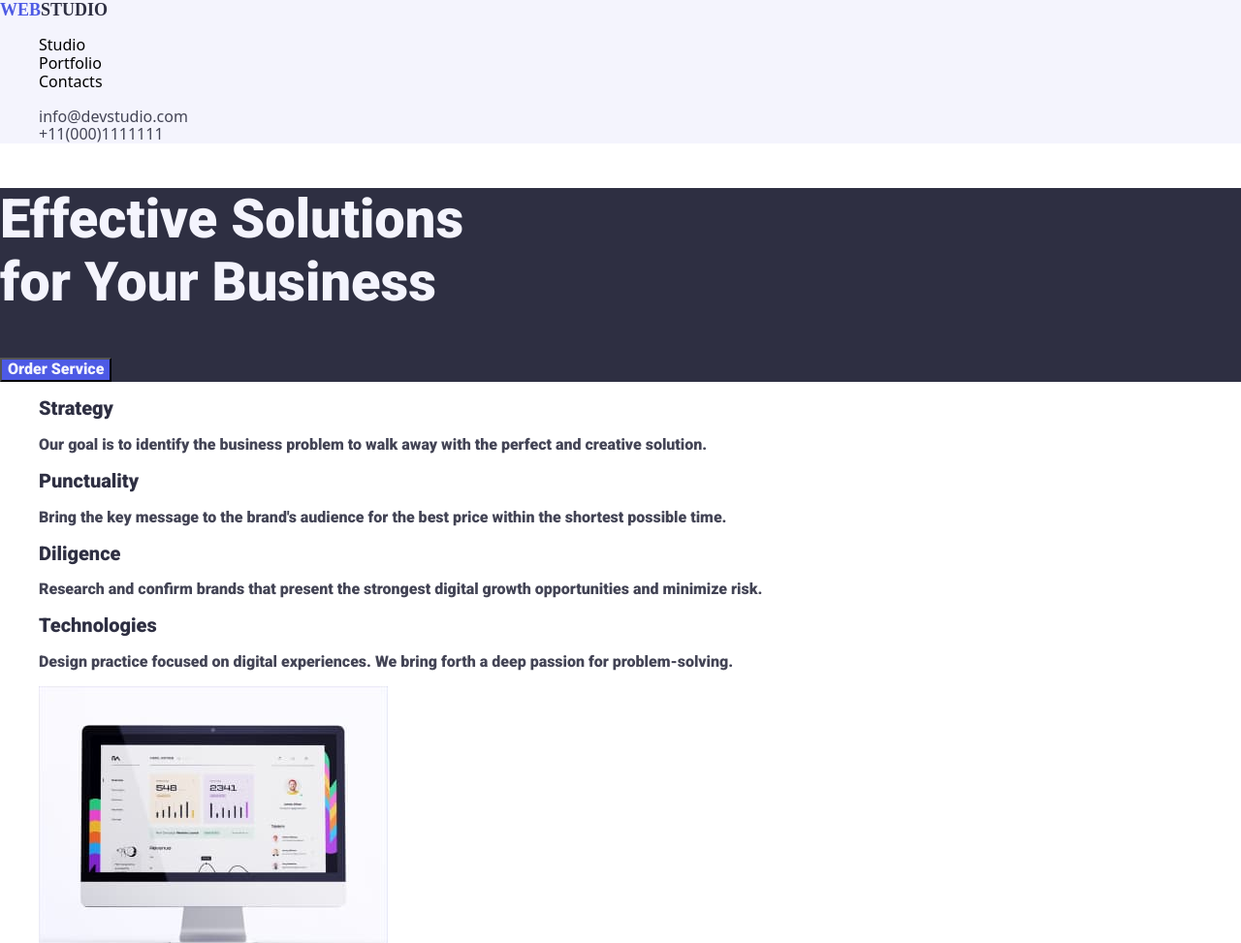
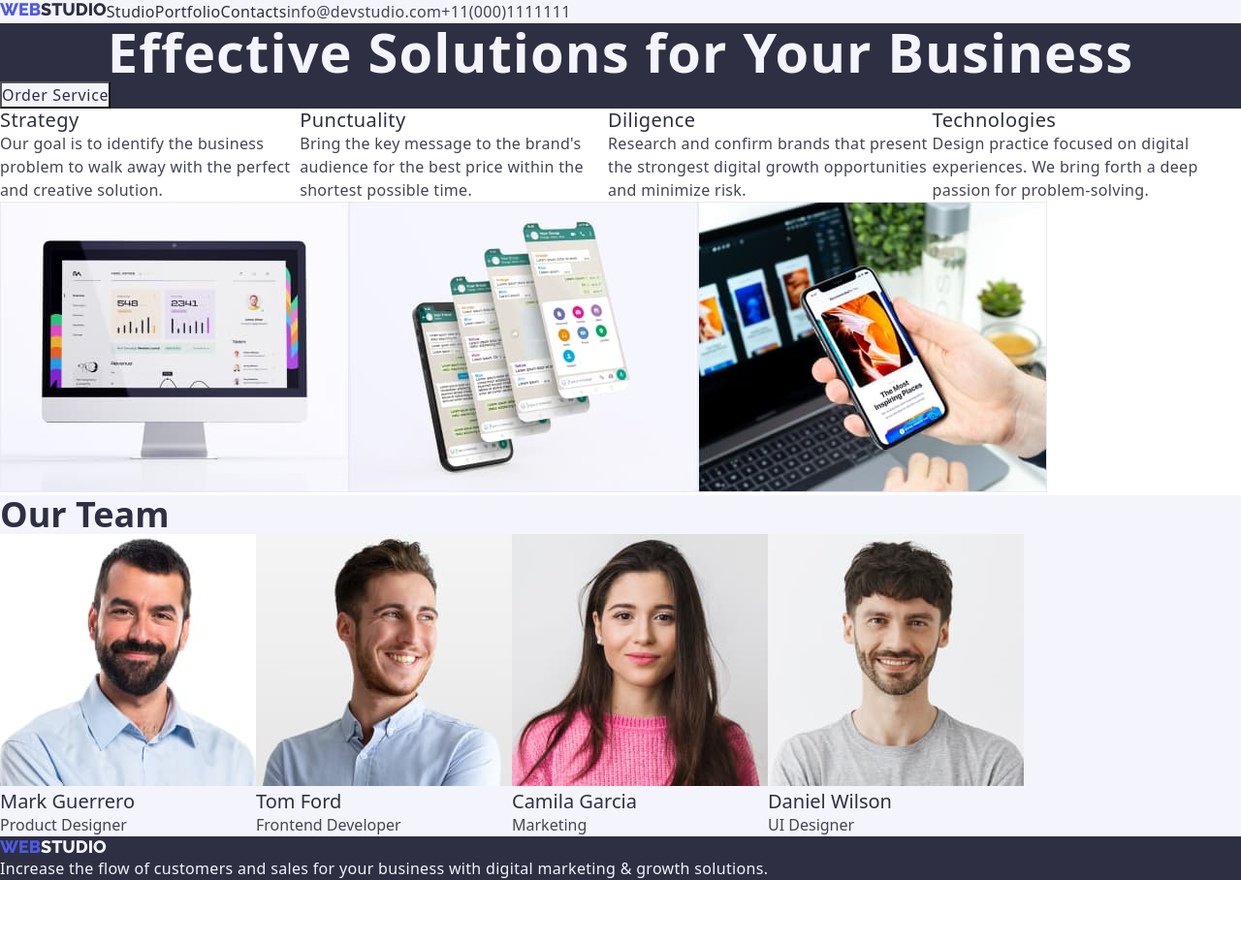
Before and after one commit to OksanaZholdak/goit-markup-hw-01, a plain HTML site: page index.html in a window 1280 px wide. Shown: the top 973 px of the page at 97% size. After the commit the page ends 908 px from the top, so only its background shows below. Drawn offline with nearby package versions, Linux system fonts and the light colour scheme.

Commit message:
add changes

```diff
--- a/css/styles.css
+++ b/css/styles.css
@@ -1,3 +1,5 @@
+/* GENERAL SETTINGS */
+
 :root {
   --accent-color: #f4f4fd;
   --primary-text-color: #2e2f42;
@@ -5,129 +7,217 @@
   --thirdly-text-color: #4d5ae5;
 }
 
-body {
-  margin: 0;
+*,
+*::before,
+*::after {
+  box-sizing: inherit;
 }
 
-.header {
-  background-color: var(--accent-color);
+* {
+  margin: 0;
+  padding: 0;
+  list-style: none;
+  box-sizing: border-box;
 }
 
-.accent {
-  font-family: "Raleway";
-  font-style: normal;
-  font-weight: 800;
-  font-size: 18px;
-  line-height: 1, 16;
-  color: var(--thirdly-text-color);
-}
+/* BODY */
 
-.logo {
-  font-family: "Raleway";
-  font-style: normal;
-  font-weight: 800;
-  font-size: 18px;
-  line-height: 1, 16;
+body {
   color: var(--primary-text-color);
+  font-family: "Roboto" sans-serif;
 }
 
 .link {
   text-decoration: none;
 }
 
-ul {
+.list {
   list-style: none;
 }
 
-.studio-link {
-  font-family: "Roboto";
+/* HEADER */
+
+.header {
+  display: flex;
+  background-color: var(--accent-color);
+}
+.header-nav {
+  display: flex;
+}
+.logo {
+  display: flex;
+  font-family: "Raleway";
   font-style: normal;
-  font-weight: 500;
-  font-size: 16px;
-  line-height: 1, 5;
+  font-weight: 800;
+  font-size: 18px;
+  line-height: 1.16;
+
   color: var(--primary-text-color);
 }
 
-.nav-link {
-  font-family: "Roboto";
-  font-style: normal;
+.accent {
+  display: flex;
+  color: var(--thirdly-text-color);
+}
+
+.header-list {
+  display: flex;
+}
+
+.studio-link {
   font-weight: 500;
   font-size: 16px;
-  line-height: 1, 5;
+  line-height: 1.5;
+  letter-spacing: 0.02em;
+
   color: var(--primary-text-color);
 }
 
-.contacts-link {
-  font-family: "Roboto";
-  font-style: normal;
+.studio-link:hover {
+  color: var(--thirdly-text-color);
+}
+
+.studio-link:focus {
+  color: var(--thirdly-text-color);
+}
+
+.nav-link {
   font-weight: 500;
   font-size: 16px;
-  line-height: 1, 5;
+  line-height: 1.5;
+  letter-spacing: 0.02em;
+
   color: var(--primary-text-color);
 }
 
+.nav-link:hover {
+  color: var(--thirdly-text-color);
+}
+
+.nav-link:focus {
+  color: var(--thirdly-text-color);
+}
+
+.contacts-link {
+  font-weight: 500;
+  font-size: 16px;
+  line-height: 1.5;
+  letter-spacing: 0.02em;
+
+  color: var(--primary-text-color);
+}
+
+.contacts-link:hover {
+  color: var(--thirdly-text-color);
+}
+
+.contacts-link:focus {
+  color: var(--thirdly-text-color);
+}
+
+.navigation {
+  display: flex;
+}
+
 .contact-link {
+  font-size: 16px;
+  line-height: 1.5;
+  letter-spacing: 0.02em;
   color: var(--secondary-text-color);
 }
 
+.contact-link:hover {
+  color: var(--thirdly-text-color);
+}
+
+.contact-link:focus {
+  color: var(--thirdly-text-color);
+}
+
 .phone-link {
+  font-size: 16px;
+  line-height: 1.5;
+  letter-spacing: 0.02em;
+
   color: var(--secondary-text-color);
 }
+
+.phone-link:hover {
+  color: var(--thirdly-text-color);
+}
+
+.phone-link:focus {
+  color: var(--thirdly-text-color);
+}
+
+/* MAIN-HERO */
 
 .main-section {
   background-color: var(--primary-text-color);
 }
 
 .hero-title {
-  font-family: "Roboto";
-  font-style: normal;
   font-weight: 700;
   font-size: 56px;
-  line-height: 1, 07;
+  line-height: 1.07;
+  text-align: center;
+  letter-spacing: 0.02em;
+
   color: var(--accent-color);
 }
 
 .button {
-  font-family: "Roboto";
-  font-style: normal;
+  font-family: inherit;
   font-weight: 500;
   font-size: 16px;
-  line-height: 1, 5;
-  color: var(--accent-color);
-  background-color: var(--thirdly-text-color);
+  line-height: 1.5;
+  letter-spacing: 0.04em;
+
+  color: var(--primary-text-color);
+  background-color: var(--accent-color);
 }
 
-.button-portfolio {
-background-color: var(--accent-color);
-color: var(--thirdly-text-color);
+.section-benefits {
+}
+
+.benefits-list {
+  display: flex;
 }
 
 .benefits-title {
-  font-family: "Roboto";
-  font-style: normal;
   font-weight: 500;
   font-size: 20px;
-  line-height: 1, 2;
+  line-height: 1.2;
+  letter-spacing: 0.02em;
+
   color: var(--primary-text-color);
 }
 
 .benefits-text {
-  font-family: "Roboto";
-  font-style: normal;
-  font-weight: 400;
   font-size: 16px;
-  line-height: 1, 2;
+  line-height: 1.5;
+  letter-spacing: 0.02em;
+
   color: var(--secondary-text-color);
 }
 
+.activity-section {
+}
+
 .section-title {
-  display: none;
+  font-weight: 700;
+  font-size: 36px;
+  line-height: 1.11;
+
+  color: var(--primary-text-color);
+}
+
+.technologies {
+  display: flex;
 }
 
 .team {
-    font-family: "Roboto";
   font-style: normal;
-  font-weight: 400;
   font-size: 16px;
   line-height: 1, 5;
   color: var(--secondary-text-color);
@@ -135,25 +225,60 @@ color: var(--thirdly-text-color);
 }
 
 .team-title {
-  font-family: "Roboto";
-  font-style: normal;
   font-weight: 700;
   font-size: 36px;
-  line-height: 1, 11;
+  line-height: 1.11;
+
   color: var(--primary-text-color);
 }
 
+.team-workers {
+  display: flex;
+}
+
+.team-list {
+}
+
 .team-name {
-  font-family: "Roboto";
-  font-style: normal;
   font-weight: 500;
   font-size: 20px;
-  line-height: 1, 2;
+  line-height: 1.2;
+
   color: var(--primary-text-color);
 }
+
 .team-position {
-    color: var(--secondary-text-color);
+  font-size: 16px;
+  line-height: 1.5;
+
+  color: var(--secondary-text-color);
 }
+
+/* MAIN PORTFOLIO */
+
+.section-title {
+  display: none;
+}
+
+.button-list {
+  display: flex;
+}
+
+.img-list {
+  display: flex;
+}
+
+.active:hover {
+  background-color: var(--thirdly-text-color);
+  color: var(--accent-color);
+}
+
+.active:focus {
+  background-color: var(--thirdly-text-color);
+  color: var(--accent-color);
+}
+
+/* FOOTER */
 
 .footer {
   background-color: var(--primary-text-color);
@@ -164,7 +289,8 @@ color: var(--thirdly-text-color);
   font-style: normal;
   font-weight: 800;
   font-size: 18px;
-  line-height: 1, 16;
+  line-height: 1.17;
+
   color: var(--accent-color);
 }
 
@@ -173,9 +299,9 @@ color: var(--thirdly-text-color);
 }
 
 .footer-text {
+  font-size: 16px;
+  line-height: 1.5;
+  letter-spacing: 0.02em;
+
   color: var(--accent-color);
-  font-style: normal;
-  font-weight: 400;
-  font-size: 16px;
-  line-height: 1, 5;
 }
--- a/index.html
+++ b/index.html
@@ -7,44 +7,69 @@
     <link rel="preconnect" href="https://fonts.googleapis.com" />
     <link rel="preconnect" href="https://fonts.gstatic.com" crossorigin />
     <link
-      href="https://fonts.googleapis.com/css2?family=Oleo+Script:wght@400;700&family=Roboto:wght@900&display=swap"
+      href="https://fonts.googleapis.com/css2?family=Oleo+Script:wght@400;700&family=Raleway:wght@800&family=Roboto:wght@400;500;700&display=swap"
       rel="stylesheet"
     />
-    <link rel="stylesheet" href="https://cdnjs.cloudflare.com/ajax/libs/modern-normalize/2.0.0/modern-normalize.css" integrity="sha512-gA2Bvu0/hw4oj0Lp8ZHjK+o3S4BE5m8d/wNVy6ktKLhHKPpWLQwv9ixzuWirWOakoJqlBdePq2NhoCaUOQ5npQ==" crossorigin="anonymous" referrerpolicy="no-referrer" />
+    <link
+      rel="stylesheet"
+      href="https://cdnjs.cloudflare.com/ajax/libs/modern-normalize/2.0.0/modern-normalize.css"
+      integrity="sha512-gA2Bvu0/hw4oj0Lp8ZHjK+o3S4BE5m8d/wNVy6ktKLhHKPpWLQwv9ixzuWirWOakoJqlBdePq2NhoCaUOQ5npQ=="
+      crossorigin="anonymous"
+      referrerpolicy="no-referrer"
+    />
     <title>goit-markup-hw-01</title>
     <link rel="stylesheet" href="./css/styles.css" />
   </head>
   <body>
 
     <!--head site-->
+
     <header class="header">
-      <nav>
+      <nav class="header-nav">
         <a class="logo link"><span class="accent link">WEB</span>STUDIO</a>
-        <ul>
-          <li><a href="./portfolio.html" class="studio-link link"></a>Studio</li>
-          <li><a href="./index.html" class="nav-link link"></a>Portfolio</li>
-          <li><a href="" class="contacts-link link"></a>Contacts</li>
+        <ul class="header-list list">
+          <li>
+            <a href="./index.html" class="studio-link link">Studio</a>
+          </li>
+          <li>
+            <a href="./portfolio.html" class="nav-link link">Portfolio</a>
+          </li>
+          <li>
+            <a href="" class="contacts-link link">Contacts</a>
+          </li>
         </ul>
       </nav>
-      <ul class="navigation">
-        <li><a href="mailto:info@devstudio.com" class="contact-link link">info@devstudio.com</a></li>
-        <li><a href="tel:+11(000)111-11-11" class="phone-link link">+11(000)1111111</a></li>
+      <ul class="navigation list">
+        <li>
+          <a href="mailto:info@devstudio.com" class="contact-link link"
+            >info@devstudio.com</a
+          >
+        </li>
+        <li>
+          <a href="tel:+11(000)111-11-11" class="phone-link link"
+            >+11(000)1111111</a
+          >
+        </li>
       </ul>
     </header>
 
     <!--main contants-->
+
     <main>
+      <div>
         <section class="main-section">
-        <h1 class="hero-title">Effective Solutions </br>for Your Business</h1>
+          <h1 class="hero-title">Effective Solutions for Your Business</h1>
           <button type="button" class="button">Order Service</button>
         </section>
+      </div>
+      <div>
         <section class="section-benefits">
-        <ul class="benefits-list">
+          <ul class="benefits-list list">
             <li>
               <h2 class="benefits-title">Strategy</h2>
               <p class="benefits-text">
-              Our goal is to identify the business problem to walk away with the
-              perfect and creative solution.
+                Our goal is to identify the business problem to walk away with
+                the perfect and creative solution.
               </p>
             </li>
             <li>
@@ -70,13 +95,21 @@
             </li>
           </ul>
         </section>
+      </div>
 
       <!--what are we doing-->
+
+      <div>
         <section class="activity-section">
           <h2 class="section-title">What are we doing</h2>
-        <ul>
+          <ul class="technologies list">
             <li>
-            <img src="./img/img1.jpg" alt="websites" width="360" height="300" />
+              <img
+                src="./img/img1.jpg"
+                alt="websites"
+                width="360"
+                height="300"
+              />
             </li>
             <li>
               <img
@@ -91,11 +124,14 @@
             </li>
           </ul>
         </section>
+      </div>
 
       <!--our teams-->
+
+      <div>
         <section class="team">
           <h2 class="team-title">Our Team</h2>
-        <ul>
+          <ul class="team-workers list">
             <li class="team-list">
               <img
                 src="./img/photo1.jpg"
@@ -138,15 +174,21 @@
             </li>
           </ul>
         </section>
+      </div>
     </main>
 
     <!--footer-->
+
+    <div>
       <footer class="footer">
-      <a href="" class="footer-title link"><span class="logo-footer">WEB</span>STUDIO</a>
+        <a href="" class="footer-title link"
+          ><span class="logo-footer">WEB</span>STUDIO</a
+        >
         <p class="footer-text link">
-        Increase the flow of customers and sales for your business with digital
-        marketing & growth solutions.
+          Increase the flow of customers and sales for your business with
+          digital marketing & growth solutions.
         </p>
       </footer>
+    </div>
   </body>
 </html>
```
Also changed, not shown: portfolio.html (+63 -24 lines). Lines whose indentation alone changed are shown as unchanged.
